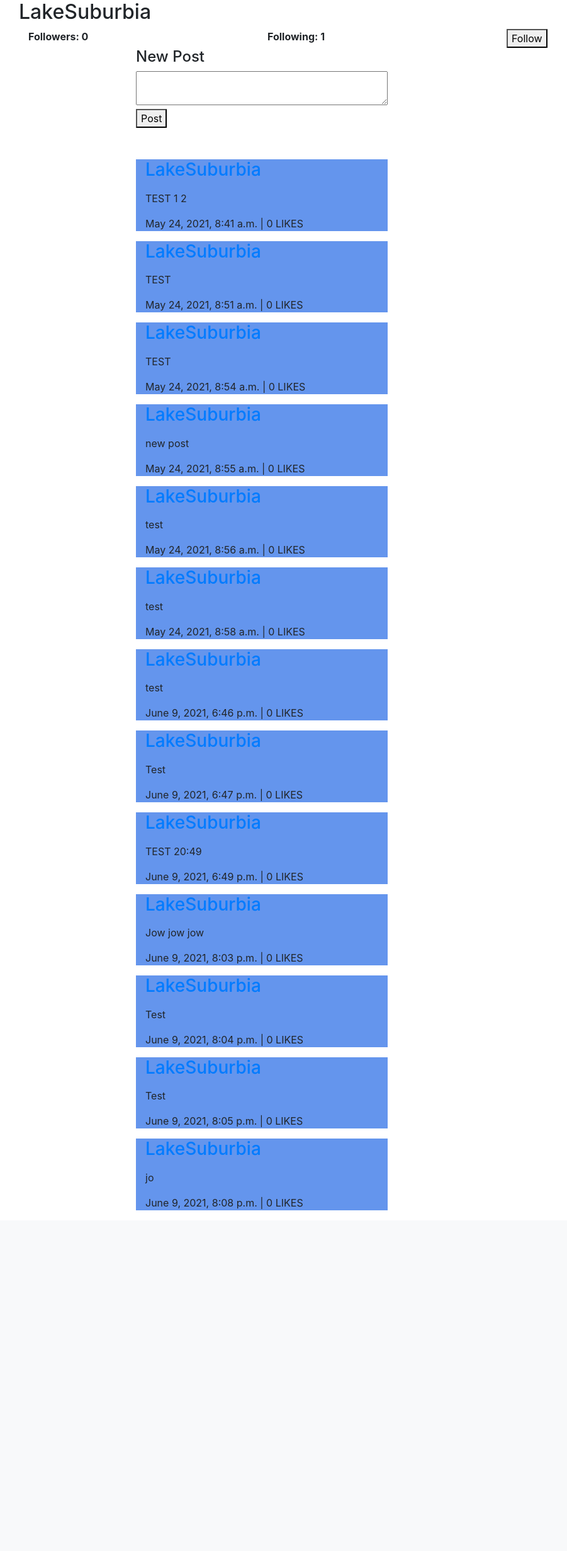
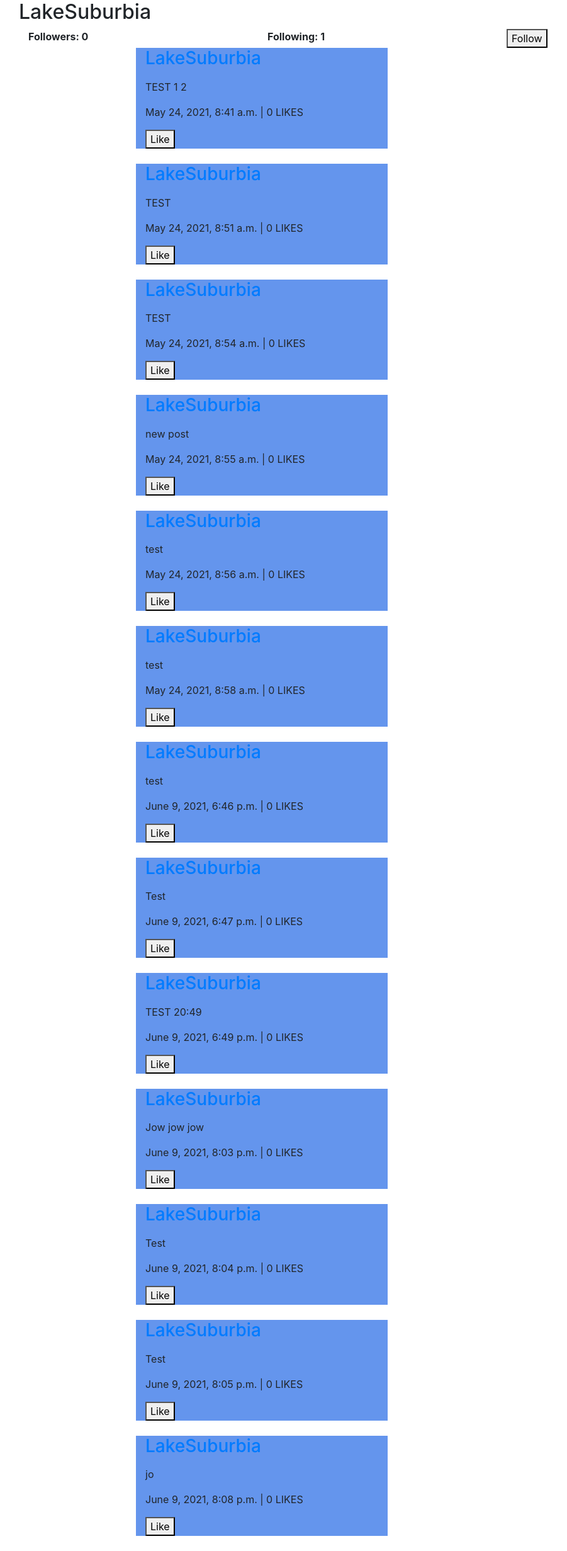
Before and after one commit to LakeSuburbia/CS50-Web, a Django app: page /user/2 in a window 1280 px wide. Shown: the part 56-2519 px from the top of the page at 63% size, without its empty margins (40-941 px from the left). Before the commit the page ends 1978 px from the top, so only its background shows below. Run offline with Django 3.2, Linux system fonts and the light colour scheme; a user stored in the database is signed in; data comes from the database, SQL or seed files in the repository; both versions use the stored data as it was after the commit; some libraries are stand-ins or nearby versions.

Commit message:
Split up html

```diff
--- a/pset4/project4/network/static/network/network.js
+++ b/pset4/project4/network/static/network/network.js
@@ -4,6 +4,50 @@ document.addEventListener('DOMContentLoaded', function() {
     document.querySelector('#allposts').addEventListener('click', () => load_posts('allposts'));
     document.querySelector('#network').addEventListener('click', () => load_posts('allposts'));
     document.querySelector('#following').addEventListener('click', () => load_posts('following'));
+
+
+
+    const likeLinks = document.querySelectorAll('.like-link');
+
+    likeLinks.forEach(link => {
+        link.onclick = (event) => {
+            const post = event.target.parentElement;
+            try {
+                var like_author = document.querySelector('#username').innerHTML;
+            } catch (TypeError) {
+                alert("Please log in.");
+                return false;
+            }
+
+            const data = {
+                liker: like_author,
+                liked: post.dataset.id,
+            };
+
+            fetch('/like', {
+                method: 'POST',
+                headers: {
+                    'Content-Type': 'application/json',
+                },
+                body: JSON.stringify(data),
+            })
+                .then(response => response.json())
+                .then(data => {
+                    event.target.innerHTML = data.likes;
+                })
+                .catch(error => console.error(error));
+        };
+    });
+
+
+
+
+
+
+
+
+
+
     // By default, load the inbox
     load_posts('allposts');
 });
--- /dev/null
+++ b/pset4/project4/network/templates/network/posts.html
@@ -0,0 +1,21 @@
+<div id="posts-view">
+    {% for post in posts%}
+    <div class="col post">
+        <a href="{% url 'user' post.poster.id%}"><h3>{{post.poster.username}}</h3></a> <p>
+
+        </p> {{post.body}} </p>
+        <p class='timestamp'>{{post.timestamp}} | {{post.like}} LIKES</p>
+
+
+        {% if post.poster.id == user.id %}
+                <button href="{% url 'edit' post.id %}">Edit</button>
+        {% else %}
+        {% if user.is_authenticated %}
+            <button>Like</button>
+        {% endif %}
+        {% endif %}
+
+    </div>
+    <br />
+    {% endfor %}
+</div>
--- a/pset4/project4/network/templates/network/profile.html
+++ b/pset4/project4/network/templates/network/profile.html
@@ -32,28 +32,11 @@
     </div>
 
     <!-- New Post is visible when visiting your own profile or when you're on the All Posts pages -->
-    {% if user.is_authenticated %}
-        <div id="new-post">
-            <h4>New Post</h4>
-            <form action="{% url 'make_post' %}" method = "POST">
-                {% csrf_token %}
-                <textarea maxlength="140" name = "body"  class="text-area"></textarea>
-                <br/>
-                <button type="submit">Post</button>
-            </form>
-        </div>
+    {% if user.id == userid %}
+        {% include 'network/newpost.html' %}
     {% endif %}
 
 
-    <!-- Post view is where the summation of posts goes -->
-    <div id="user-posts">
-        {% for post in posts%}
-        <div class="col post">
-            <a href="{% url 'user' post.poster.id%}"><h3>{{post.poster.username}}</h3></a> <p>
-
-            </p> {{post.body}} </p>
-            <p class='timestamp'>{{post.timestamp}} | {{post.like}} LIKES</p>
-        </div>
-        {% endfor %}
-    </div>
+    <!-- This is where the summation of posts goes -->
+    {% include 'network/posts.html' %}
 {% endblock %}
--- a/pset4/project4/network/urls.py
+++ b/pset4/project4/network/urls.py
@@ -10,6 +10,7 @@ urlpatterns = [
     path("register", views.register, name="register"),
     path("follow/<int:userid>", views.follow, name="follow"),
     path("like/<int:postid>", views.like, name="like"),
+    path("edit/<int:postid>", views.edit, name="edit"),
     path("user/<int:userid>", views.userpage, name="user"),
     path("post", views.make_post, name="make_post"),
     path("following", views.following, name="following"),
--- a/pset4/project4/network/views.py
+++ b/pset4/project4/network/views.py
@@ -9,7 +9,10 @@ from .models import *
 
 def index(request):
     posts = Post.objects.all().order_by("-timestamp")
-    return render(request, "network/index.html", {'posts': posts})
+    return render(request, "network/index.html", {
+        'posts': posts,
+        'frontpage': True,
+        })
 
 
 def login_view(request):
@@ -76,6 +79,24 @@ def follow(request, userid):
     return userpage(request, userid)
 
 def like(request, postid):
+    if request.method == "POST":
+        liker = request.user
+        if liker is not None:
+            liked = Post.objects.get(postid)
+
+            if Likes.objects.filter(liker=liker, liked=liked).exists():
+                Likes.objects.get(liker=liker, liked=liked).delete()
+                liked.like -= 1
+                return JsonResponse({"message": "Post is succesfully unliked"}, status=201)
+            else:
+                Follows.objects.create(liker=liker, liked=liked)
+                liked.like += 1
+                return JsonResponse({"message": "Post is succesfully liked"}, status=201)
+        return JsonResponse({"message": "User is not authorized"}, status=301)
+    return JsonResponse({"message": "Wrong request"}, status=500)
+
+
+def edit(request, postid):
     if request.method == "POST":
         liker = request.user
         if liker is not None:
@@ -162,4 +183,7 @@ def following(request):
     followquery = Follows.objects.filter(follower=request.user.id)
     followlist = [followee.followee.id for followee in followquery]
     posts = Post.objects.filter(poster__in=followlist).order_by('-timestamp')
-    return render(request, "network/index.html", {'posts': posts})
+    return render(request, "network/index.html", {
+        'posts': posts,
+        'frontpage': False,
+    })
```
Also changed, not shown: pset4/project4/network/templates/network/index.html (+7 -21 lines), pset4/project4/network/templates/network/newpost.html (added, +9 -0 lines), pset4/project4/db.sqlite3.
